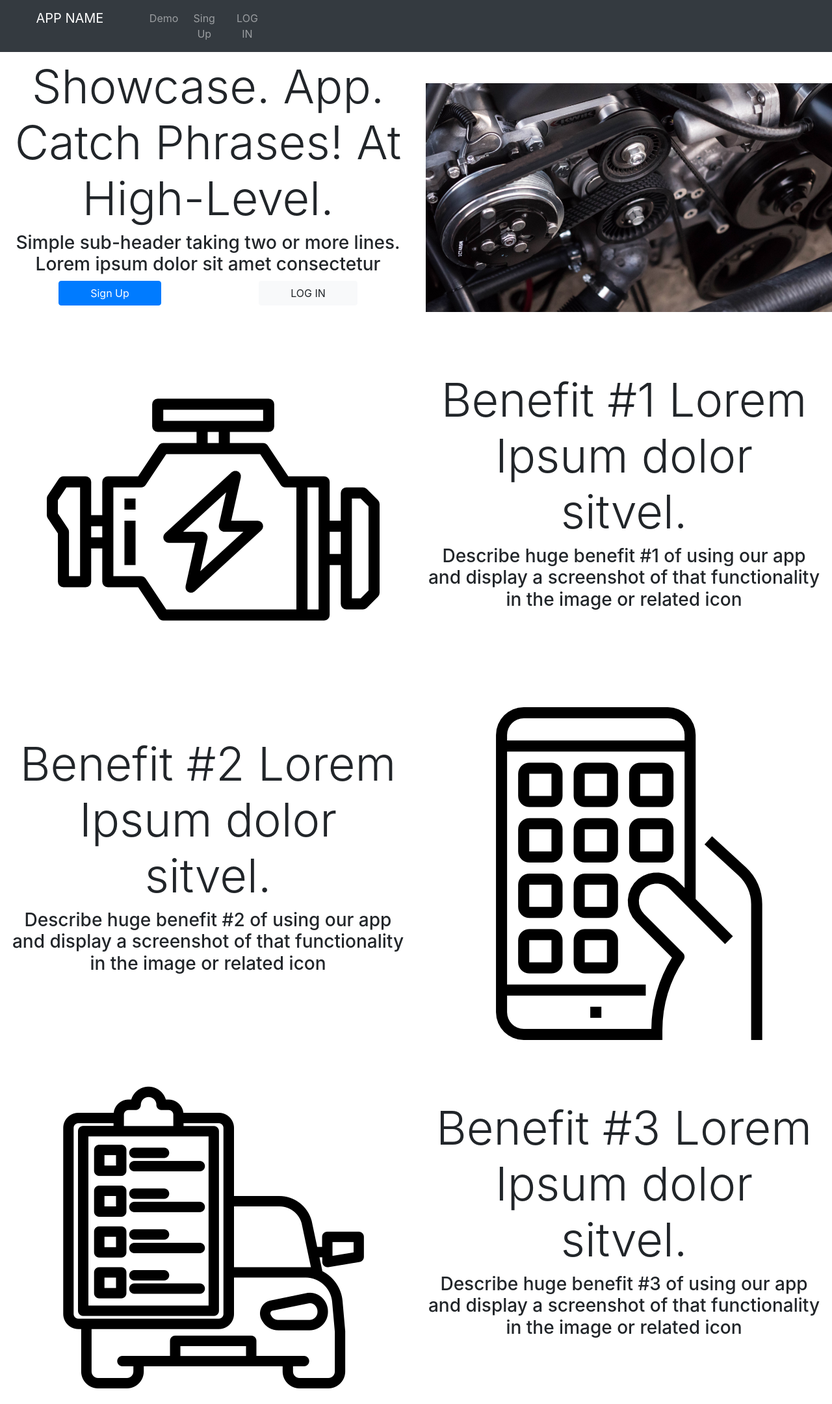
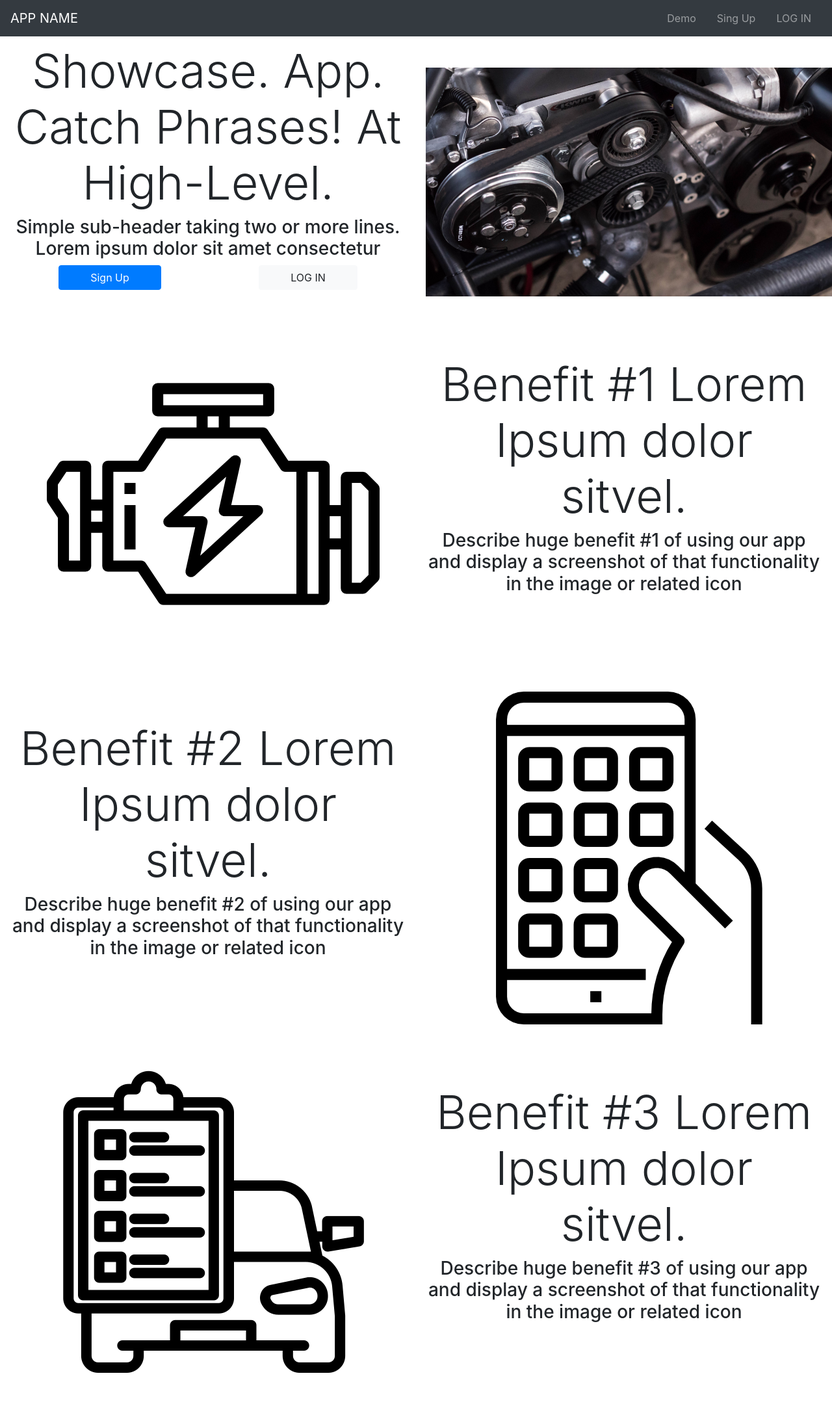
Before and after one commit to Burning-Maps-Fall-2022-Beaverhacks/Vehicle-Maintenance-Manager, a Flask app: template maintenance_app/landing_page/templates/landing_page.html in a window 1280 px wide. Shown: the whole page at 65% size. After the commit the page ends 2112 px from the top, so only its background shows below. Run offline with Flask 3, Linux system fonts and the light colour scheme; the template is opened without the code that fills it, so the values that code supplies are empty.

Commit message:
Fixed navbar
Fixed navbar to justify content at ends

```diff
--- a/maintenance_app/landing_page/templates/landing_page.html
+++ b/maintenance_app/landing_page/templates/landing_page.html
@@ -16,19 +16,19 @@
   <body>
     <!-- Need to fix nav layout. Seems to be conflicting with grid system -->
     <nav id="mainNavbar" class="navbar navbar-dark bg-dark">
-      <div class="container-fluid text-center">
-        <div class="row">
-          <div class="col-6"><a href="#" class="navbar-brand">APP NAME</a></div>
-          <div class="col-2">
-            <a href="#" class="navbar-text">Demo</a>
-          </div>
-          <div class="col-2">
-            <a href="#" class="navbar-text">Sing Up</a>
-          </div>
-          <div class="col-2">
-            <a href="#" class="navbar-text">LOG IN</a>
-          </div>
-        </div>
+      <a href="#" class="navbar-brand">APP NAME</a>
+      <div class="" id="navLinks">
+        <ul class="navbar-nav flex-row">
+          <li class="nav-item">
+            <a href="#" class="navbar-text mx-3">Demo</a>
+          </li>
+          <li class="nav-item">
+            <a href="#" class="navbar-text mx-3">Sing Up</a>
+          </li>
+          <li class="nav-item">
+            <a href="#" class="navbar-text mx-3">LOG IN</a>
+          </li>
+        </ul>
       </div>
     </nav>
     <!-- Need to fix nav layout. Seems to be conflicting with grid system -->
```
